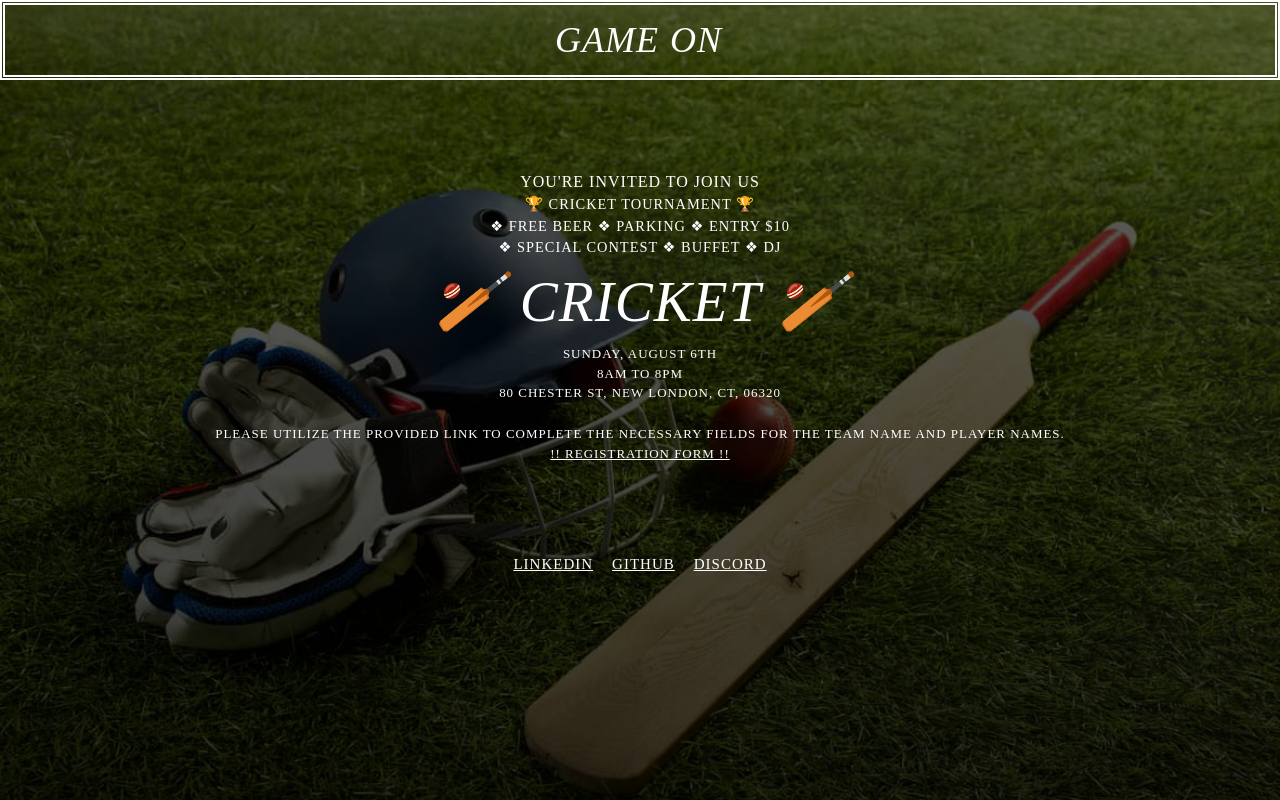
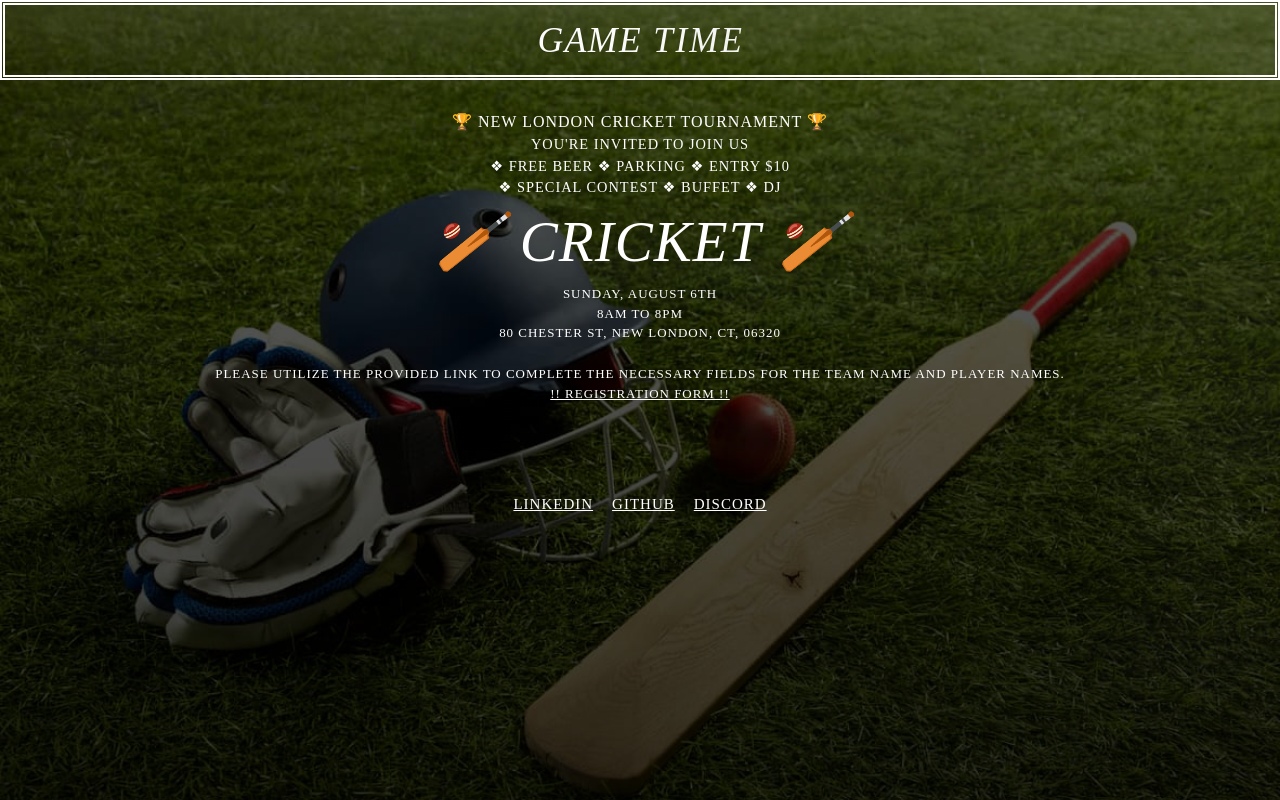
Before and after one commit to Sheel2003/cricket, a plain HTML site: page index.html in a window 1280 px wide. Drawn offline with nearby package versions, Linux system fonts and the light colour scheme.

Commit message:
added New london

```diff
--- a/Cricket.css
+++ b/Cricket.css
@@ -16,7 +16,7 @@
   background-size: cover;
 }
 .row1{
-  margin-top: 90px;
+  margin-top: 30px;
   font-size: 29px;
   text-transform: uppercase;
 }
--- a/Cricket.js
+++ b/Cricket.js
@@ -22,7 +22,7 @@ anime.timeline({loop: true})
   }).add({
     targets: '.ml14',
     opacity: 0,
-    duration: 1000000000,
+    duration: 10,
     easing: "easeOutExpo",
     delay: 2000,
   });
--- a/index.html
+++ b/index.html
@@ -28,7 +28,7 @@
 			<div class="col-md-12">
 				<h1 class="ml14">
             <span class="text-wrapper">
-              <span class="letters">Game On
+              <span class="letters">Game Time
 
 			  </span>
               <span class="line"></span>
@@ -37,11 +37,11 @@
 		</div>
 
 		<div class=row1>
-			<div class="col-md-12"> You're invited to join us </div>
+			<div class="col-md-12"> &#127942; New London Cricket Tournament &#127942; </div>
 		</div>
 
 		<div class=row>
-			<div class="col-md-12"> &#127942; Cricket Tournament &#127942; </div>
+			<div class="col-md-12"> You're invited to join us </div>
 			<div class="col-md-12"> ❖ FREE BEER ❖ PARKING ❖ ENTRY $10
 				<br> ❖ Special Contest ❖ Buffet ❖ dj  </div>
 
```
